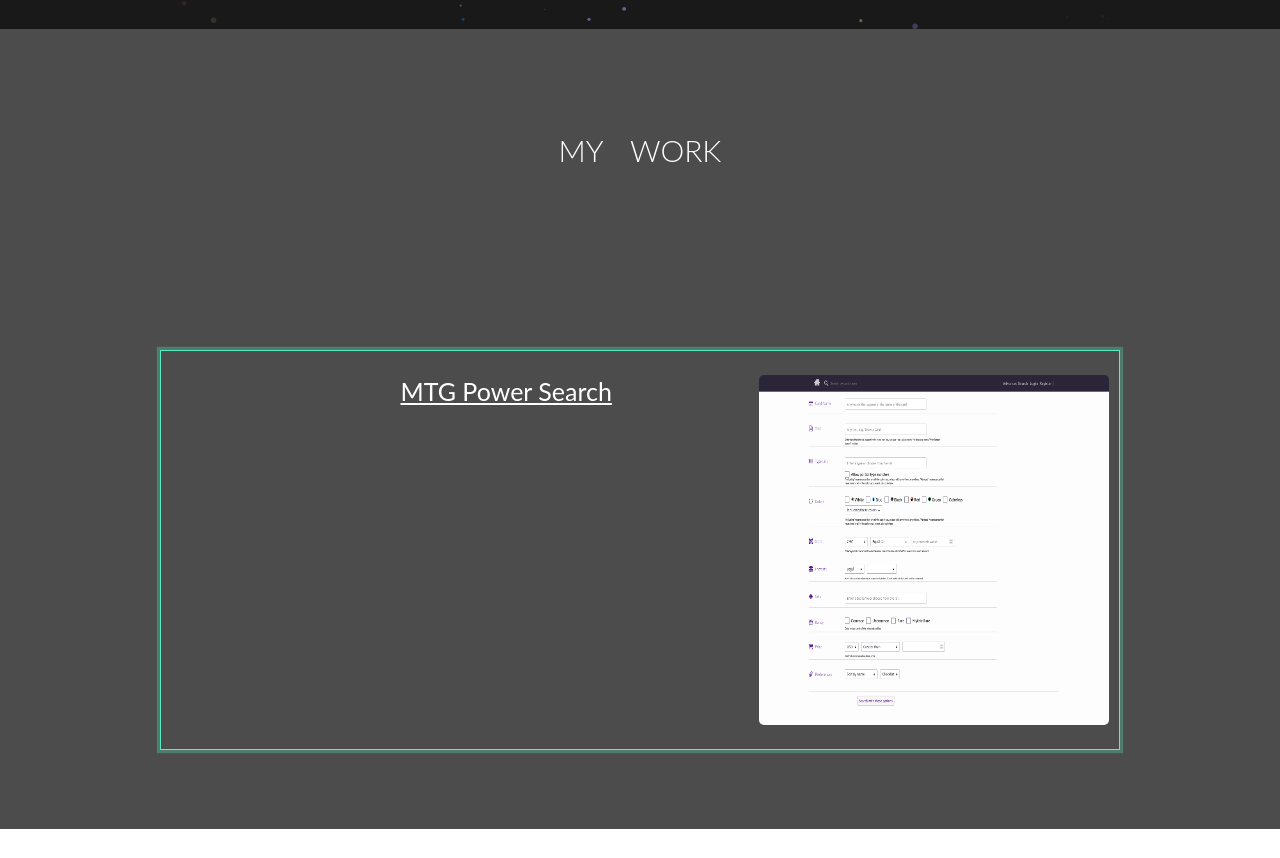
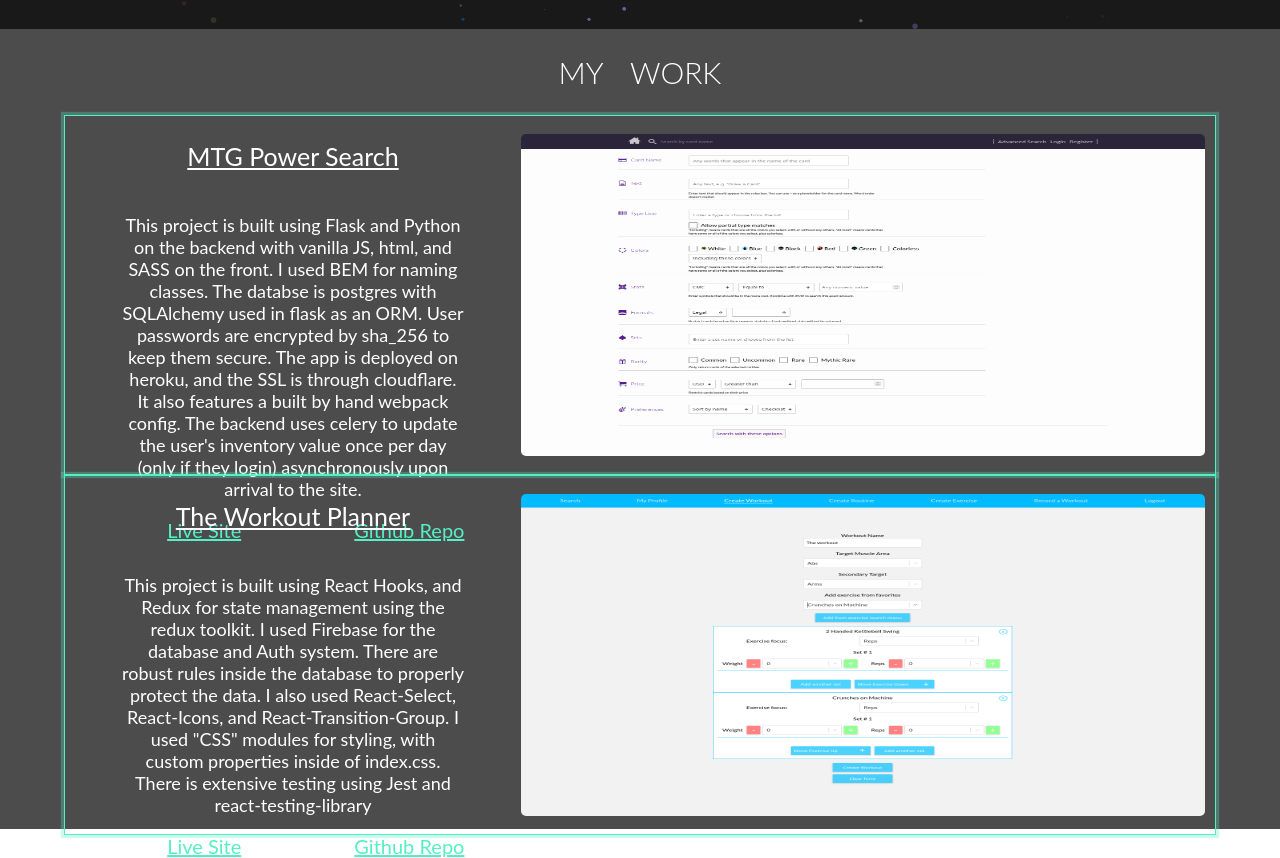
Before and after one commit to travismoulton/portfolio, a Next.js app: page / in a window 1280 px wide. Shown: the part 771-1629 px from the top of the page. Before the commit the page ends 1600 px from the top, so only its background shows below. Built offline with nearby package versions, Linux system fonts and the light colour scheme.

Commit message:
added project description and links. Working on responsivness of the MyWork page and ProjectCard

```diff
--- a/components/MyWork.jsx
+++ b/components/MyWork.jsx
@@ -1,11 +1,37 @@
 import classes from '../styles/MyWork.module.css';
 import ProjectCard from './ProjectCard/ProjectCard';
 
+const mtgDesc =
+  "This project is built using Flask and Python on the backend with vanilla JS, html, and SASS on the front. I used BEM for naming classes. The databse is postgres with SQLAlchemy used in flask as an ORM. User passwords are encrypted by sha_256 to keep them secure. The app is deployed on heroku, and the SSL is through cloudflare. It also features a built by hand webpack config. The backend uses celery to update the user's inventory value once per day (only if they login) asynchronously upon arrival to the site.";
+
+const workoutDesc =
+  'This project is built using React Hooks, and Redux for state management using the redux toolkit. I used Firebase for the database and Auth system. There are robust rules inside the database to properly protect the data. I also used React-Select, React-Icons, and React-Transition-Group. I used "CSS" modules for styling, with custom properties inside of index.css. There is extensive testing using Jest and react-testing-library';
+
+const MTGDetails = {
+  img: 'MTGImage',
+  title: 'MTG Power Search',
+  desc: mtgDesc,
+  siteLink: 'https://mtgpowersearch.com',
+  siteLinkTxt: 'Live Site',
+  repoLink: 'https://github.com/travismoulton/magic',
+  repoLinkTxt: 'Github Repo',
+};
+
+const workoutPlannerDetails = {
+  img: 'WorkoutImg',
+  title: 'The Workout Planner',
+  desc: workoutDesc,
+  siteLink: 'https::/the-workout-planner.com',
+  siteLinkTxt: 'Live Site',
+  repoLink: 'https://github.com/travismoulton/workout-rebuild',
+  repoLinkTxt: 'Github Repo',
+};
 export default function MyWork() {
   return (
     <section className={classes.MyWork} id="MyWork">
       <h2 className={classes.Header}>My work</h2>
-      <ProjectCard img="MTGPowerSearch" title="MTG Power Search" />
+      <ProjectCard {...MTGDetails} />
+      <ProjectCard {...workoutPlannerDetails} />
     </section>
   );
 }
--- a/components/ProjectCard/ProjectCard.jsx
+++ b/components/ProjectCard/ProjectCard.jsx
@@ -1,11 +1,28 @@
 import classes from '../../styles/ProjectCard.module.css';
 import ProjectImg from './ProjectImg';
 import ProjectTitle from './ProjectTitle';
+import ProjectDescription from './ProjectDescription';
+import ProjectLink from './ProjectLink';
 
-export default function ProjectCard({ img, title }) {
+export default function ProjectCard({
+  img,
+  title,
+  desc,
+  siteLink,
+  siteLinkTxt,
+  repoLink,
+  repoLinkTxt,
+}) {
   return (
     <div className={classes.ProjectCard}>
-      <ProjectTitle title={title} />
+      <div className={classes.CardLeft}>
+        <ProjectTitle title={title} />
+        <ProjectDescription desc={desc} />
+        <div className={classes.ProjectLinks}>
+          <ProjectLink link={siteLink} linkTxt={siteLinkTxt} />
+          <ProjectLink link={repoLink} linkTxt={repoLinkTxt} />
+        </div>
+      </div>
       <ProjectImg img={img} />
     </div>
   );
--- a/components/ProjectCard/ProjectImg.jsx
+++ b/components/ProjectCard/ProjectImg.jsx
@@ -1,14 +1,16 @@
 import Image from 'next/image';
 
 import MTGImage from '../../public/MTGPowerSearchImg.png';
-import MTGHomePage from '../../public/MTGHomePage.png';
+import WorkoutImg from '../../public/WorkoutImg2.png';
 import classes from '../../styles/ProjectCard.module.css';
+
+const images = { MTGImage, WorkoutImg };
 
 export default function ProjectImg({ img }) {
   return (
     <div className={classes.ProjectImgWrapper}>
       <Image
-        src={MTGImage}
+        src={images[img]}
         alt={img}
         className={classes.ProjectImg}
         layout="fill"
--- a/components/ProjectCard/ProjectLink.jsx
+++ b/components/ProjectCard/ProjectLink.jsx
@@ -0,0 +1,11 @@
+import classes from '../../styles/ProjectCard.module.css';
+
+export default function ProjectLink({ link, linkTxt }) {
+  return (
+    <div className={classes.LinkWrapper}>
+      <a className={classes.ProjectLink} href={link} target="_blank">
+        {linkTxt}
+      </a>
+    </div>
+  );
+}
--- a/styles/ProjectCard.module.css
+++ b/styles/ProjectCard.module.css
@@ -1,9 +1,15 @@
 .ProjectCard {
-  width: 75%;
-  height: 40rem;
+  width: 90%;
+  height: 45%;
   border: 1px solid #55efc4;
   box-shadow: 0 0 1px 3px rgba(85, 239, 196, 0.3);
   display: flex;
+}
+
+.CardLeft {
+  width: 60%;
+  display: flex;
+  flex-direction: column;
 }
 
 .ProjectImg {
@@ -11,14 +17,15 @@
 }
 
 .ProjectImgWrapper {
-  align-self: center;
-  justify-self: flex-end;
+  margin-top: auto;
+  margin-bottom: auto;
   margin-left: auto;
   margin-right: 1rem;
-  width: 35rem;
-  height: 35rem;
+  width: 90%;
+  height: 90%;
   transition: transform 0.2s;
   position: relative;
+  display: block;
 }
 
 .ProjectImgWrapper:hover {
@@ -29,10 +36,45 @@
   font-size: 2.5rem;
   color: #fff;
   font-weight: 400;
-  margin-left: 25%;
+  margin-left: auto;
+  margin-right: auto;
   text-decoration: underline;
 }
 
 .ProjectDescription {
   color: #fff;
+  width: 75%;
+  margin-left: auto;
+  margin-right: auto;
+  font-size: 1.8rem;
+  text-align: center;
 }
+
+.ProjectLinks {
+  display: flex;
+  justify-content: space-around;
+  margin-left: 10%;
+  flex-grow: 2;
+}
+
+.LinkWrapper {
+  display: flex;
+  flex-direction: column;
+  justify-content: center;
+  transition: filter 0.2s;
+}
+
+.ProjectLink {
+  color: #55efc4;
+  font-size: 2rem;
+}
+
+.ProjectLink:hover {
+  filter: brightness(150%);
+}
+
+@media only screen and (max-width: 1250px) {
+  .CardLeft {
+    width: 70%;
+  }
+}
```
Also changed, not shown: components/ProjectCard/ProjectLinks.jsx (deleted), public/WorkoutImg2.png (added), public/WorkoutPlannerImg.png (added).
